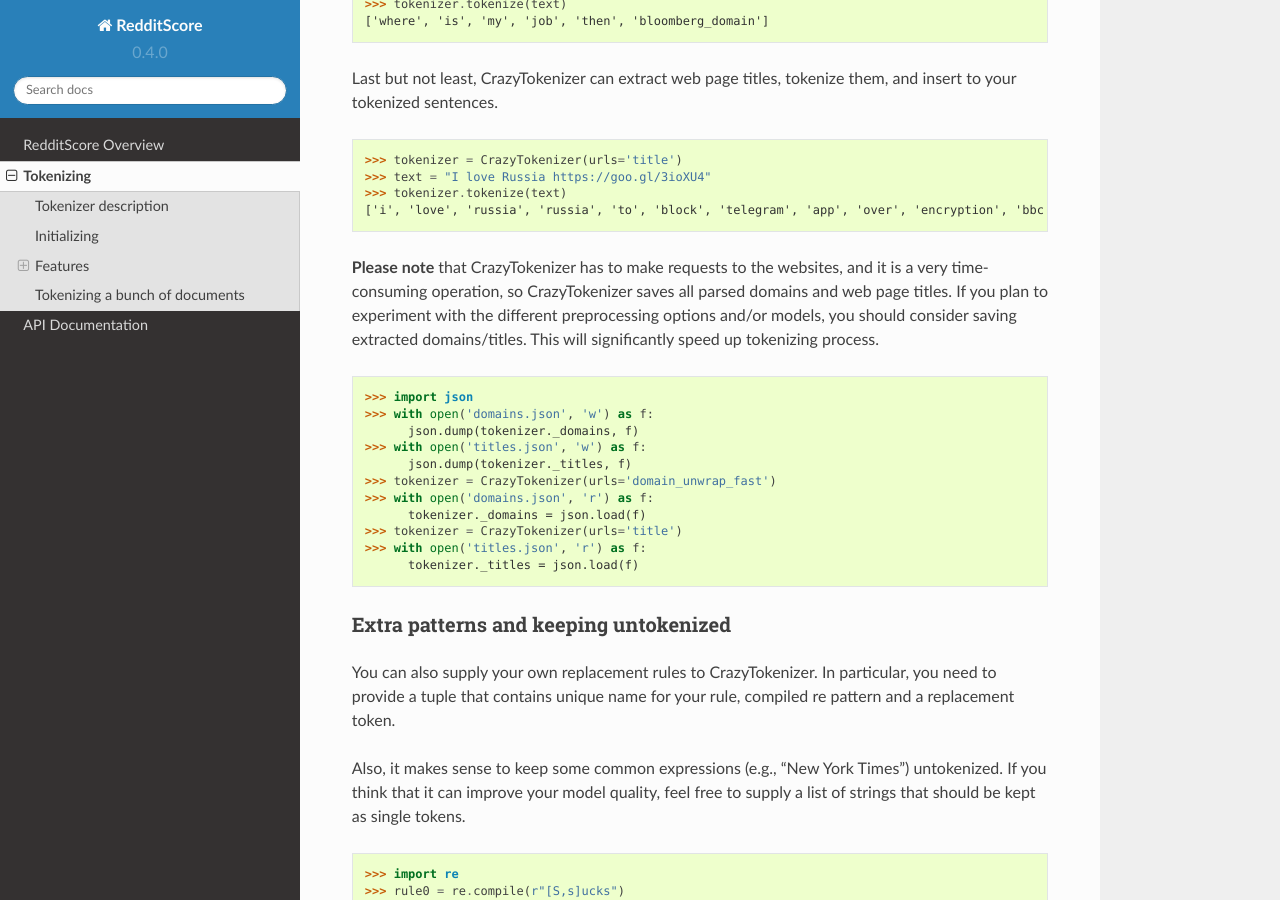
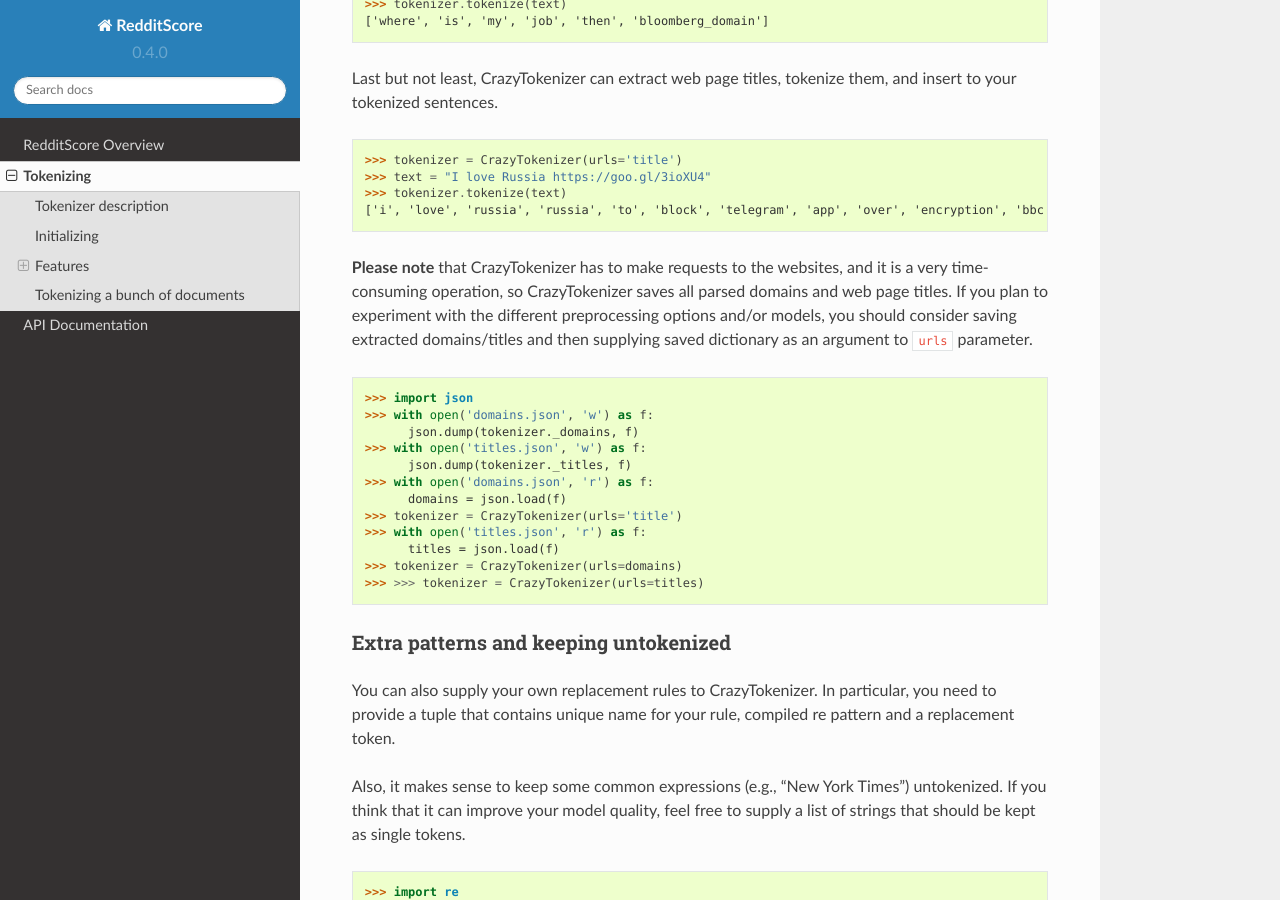
Before and after one commit to crazyfrogspb/RedditScore, a Sphinx documentation site: the page built from docs/source/tokenizing.rst, in a window 1280 px wide and 900 px high, scrolled down 4617 px. Built offline with Sphinx 7.4.7 and the Read the Docs theme 2.0.0, drawn with Linux system fonts in a browser that asks for light colours; pages that are not in the unit, such as notebooks, are missing from menus; some of the changed text lies outside the part shown.

Commit message:
Minor changes in the docs

```diff
--- a/docs/source/overview.rst
+++ b/docs/source/overview.rst
@@ -5,7 +5,7 @@ RedditScore is a library that contains tools for building Reddit-based text clas
 
 RedditScore includes:
     - Document tokenizer with myriads of options, including Reddit- and Twitter-specific options
-    - Tools to build and tune most popular text classification models without any hassle
+    - Tools to build and tune the most popular text classification models without any hassle
     - Instruments to help you build more efficient Reddit-based models and to obtain RedditScores (Nikitin2018_)
 
 **Note:** RedditScore library and this tutorial are work-in-progress.
--- a/docs/source/tokenizing.rst
+++ b/docs/source/tokenizing.rst
@@ -210,19 +210,21 @@ and insert to your tokenized sentences.
 and it is a very time-consuming operation, so CrazyTokenizer saves all
 parsed domains and web page titles. If you plan to experiment with
 the different preprocessing options and/or models, you should consider saving
-extracted domains/titles. This will significantly speed up tokenizing process.
+extracted domains/titles and then supplying saved dictionary as an argument
+to ``urls`` parameter.
 
 >>> import json
 >>> with open('domains.json', 'w') as f:
       json.dump(tokenizer._domains, f)
 >>> with open('titles.json', 'w') as f:
       json.dump(tokenizer._titles, f)
->>> tokenizer = CrazyTokenizer(urls='domain_unwrap_fast')
 >>> with open('domains.json', 'r') as f:
-      tokenizer._domains = json.load(f)
+      domains = json.load(f)
 >>> tokenizer = CrazyTokenizer(urls='title')
 >>> with open('titles.json', 'r') as f:
-      tokenizer._titles = json.load(f)
+      titles = json.load(f)
+>>> tokenizer = CrazyTokenizer(urls=domains)
+>>> >>> tokenizer = CrazyTokenizer(urls=titles)
 
 Extra patterns and keeping untokenized
 ^^^^^^^^
```
Also changed, not shown: other parts of docs/source/tokenizing.rst (+2 -2 lines).
